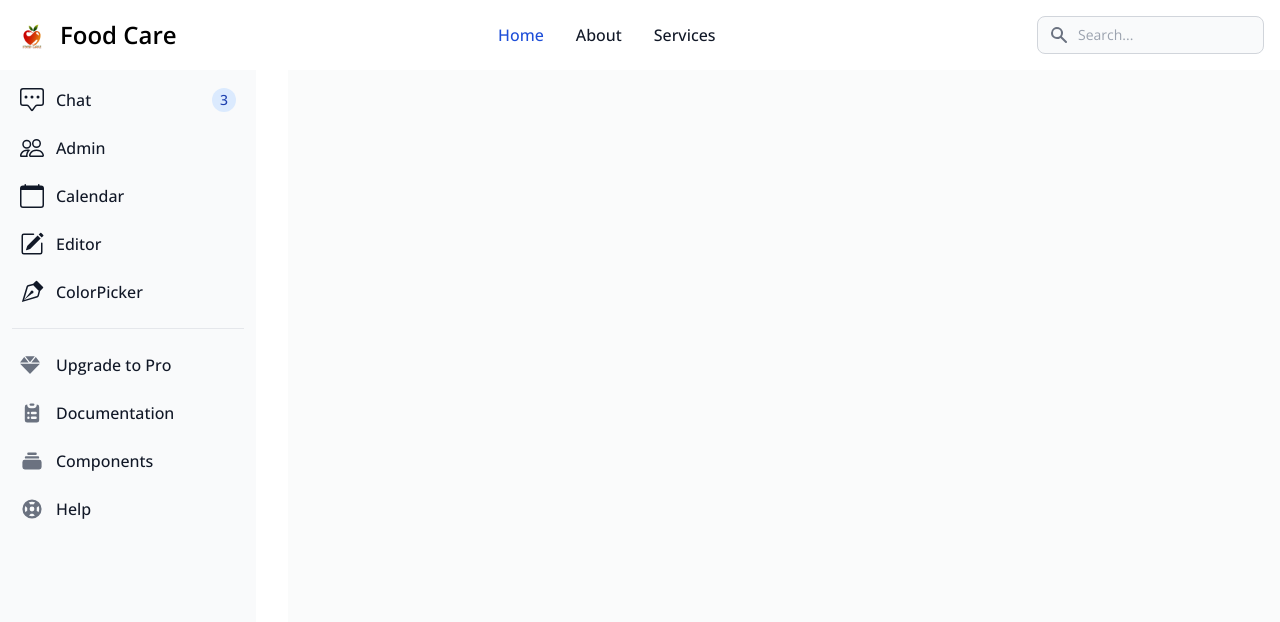
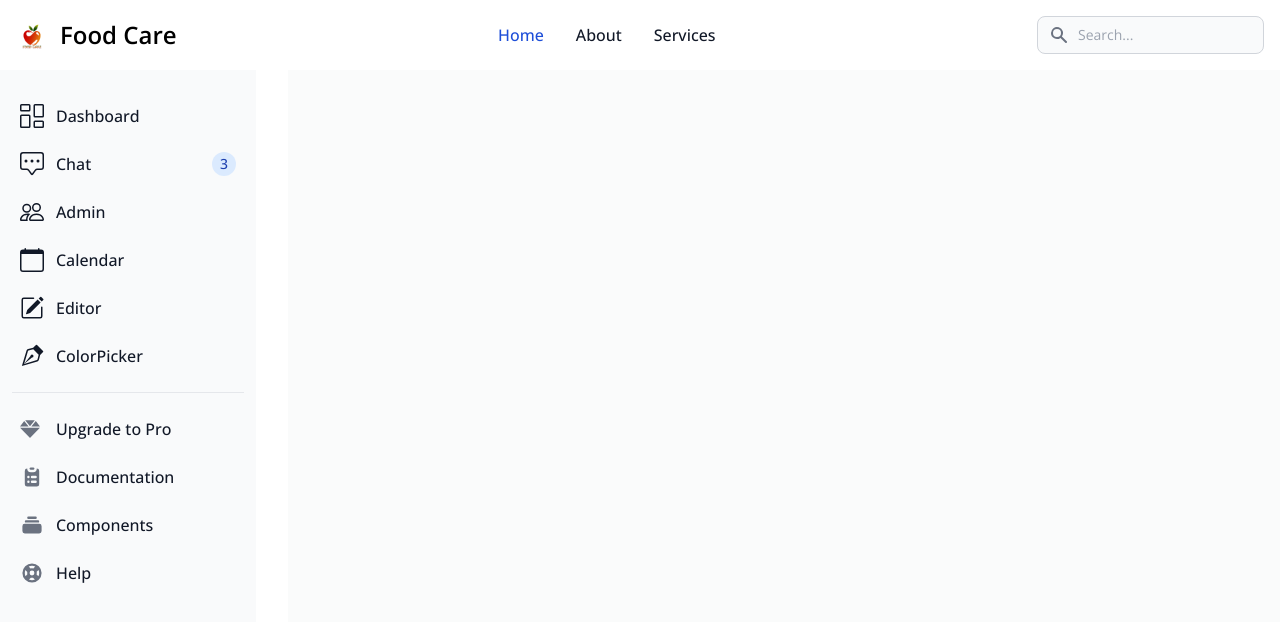
Before and after one commit to chathura976/food-care-admin, a React (Create React App) app: page /dashboard in a window 1280 px wide. Shown: the top 622 px of the page. Built offline with nearby package versions, Linux system fonts and the light colour scheme.

Commit message:
padding sidebr

```diff
--- a/src/components/Sidebar.jsx
+++ b/src/components/Sidebar.jsx
@@ -53,7 +53,7 @@ const Sidebar = () => {
         aria-label="Sidebar"
         style={{ overflow: "auto" }}
       >
-        <div class="h-full px-3 py-4 overflow-y-auto bg-gray-50 dark:bg-gray-800 mt-15">
+        <div class="h-full px-3 py-20 overflow-y-auto bg-gray-50 dark:bg-gray-800 mt-15">
           <ul className=" list-none space-y-2 font-medium list-disc">
             <SidebarRow
               path="/dashboard"
```
